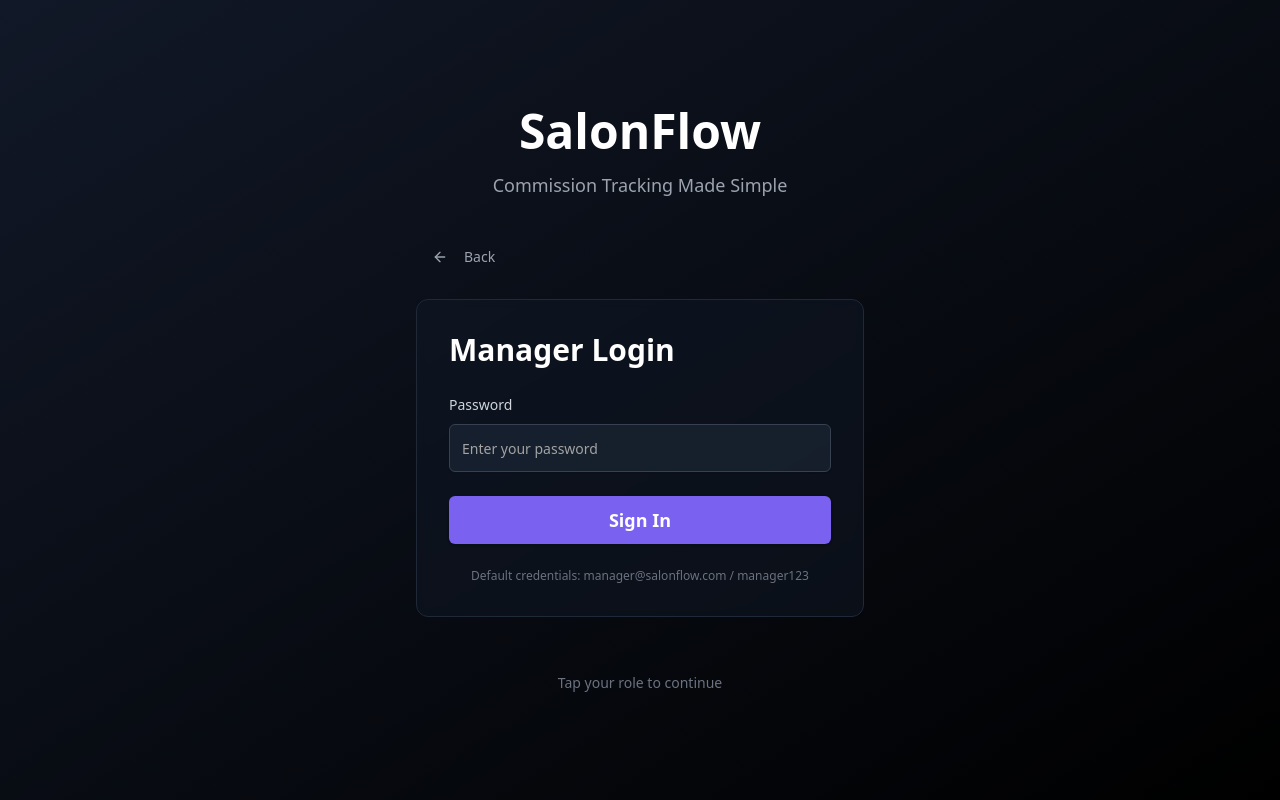
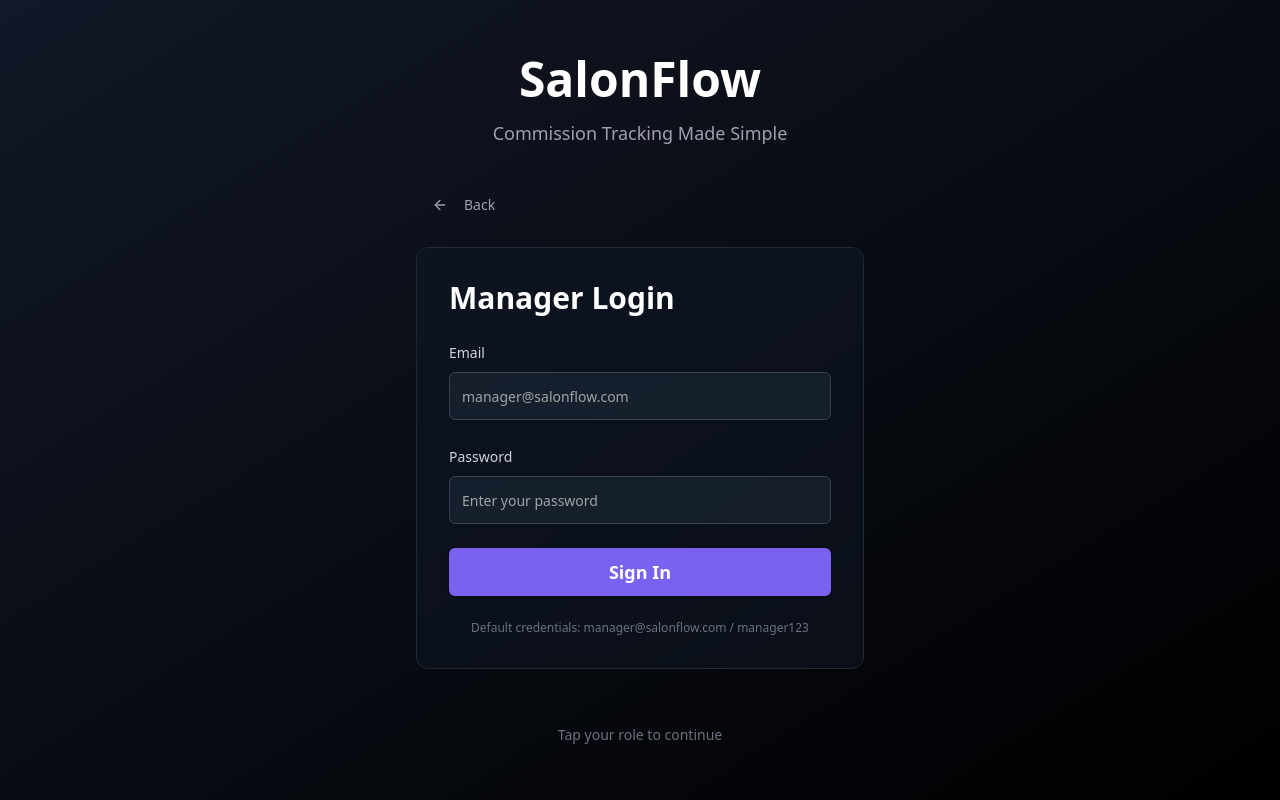
Before and after one commit to nethpriya11/GroomArtManager, a Next.js app: page /login in a window 1280 px wide. Both pictures are taken after a click on the button "Manager". Built offline with nearby package versions, Linux system fonts and the light colour scheme; no server answers.

Commit message:
fix: Resolve merge conflicts and restore manager login

```diff
--- a/app/login/page.tsx
+++ b/app/login/page.tsx
@@ -14,8 +14,6 @@ import {
   signInWithCredentials,
   signInAsManager,
   signInWithGoogle,
-  signInAsHardcodedManager,
-  signInAsHardcodedBarber,
 } from '@/lib/services/auth'
 import { useAuthStore } from '@/stores/authStore'
 import { handleError } from '@/lib/utils/error-handler'
@@ -54,10 +52,10 @@ export default function LoginPage() {
    *
    * Authenticates manager with email and password and redirects to manager dashboard.
    */
-  async function handleManagerLogin(data: Omit<LoginInput, 'email'>) {
+  async function handleManagerLogin(data: LoginInput) {
     setLoading(true)
     try {
-      const user = await signInAsManager()
+      const user = await signInWithCredentials(data.email, data.password)
 
       if (user.role !== 'manager') {
         toast.error('Invalid credentials. Please use manager account.')
@@ -228,6 +226,26 @@ export default function LoginPage() {
                 onSubmit={handleSubmit(handleManagerLogin)}
                 className="space-y-6"
               >
+                {/* Email Field */}
+                <div className="space-y-2">
+                  <Label htmlFor="email" className="text-gray-300">
+                    Email
+                  </Label>
+                  <Input
+                    id="email"
+                    type="email"
+                    placeholder="manager@salonflow.com"
+                    {...register('email')}
+                    disabled={loading}
+                    className="bg-gray-800/60 border-gray-700 text-white h-12 text-base"
+                  />
+                  {errors.email && (
+                    <p className="text-sm text-red-500 pt-1">
+                      {errors.email.message}
+                    </p>
+                  )}
+                </div>
+
                 {/* Password Field */}
                 <div className="space-y-2">
                   <Label htmlFor="password" className="text-gray-300">
```
